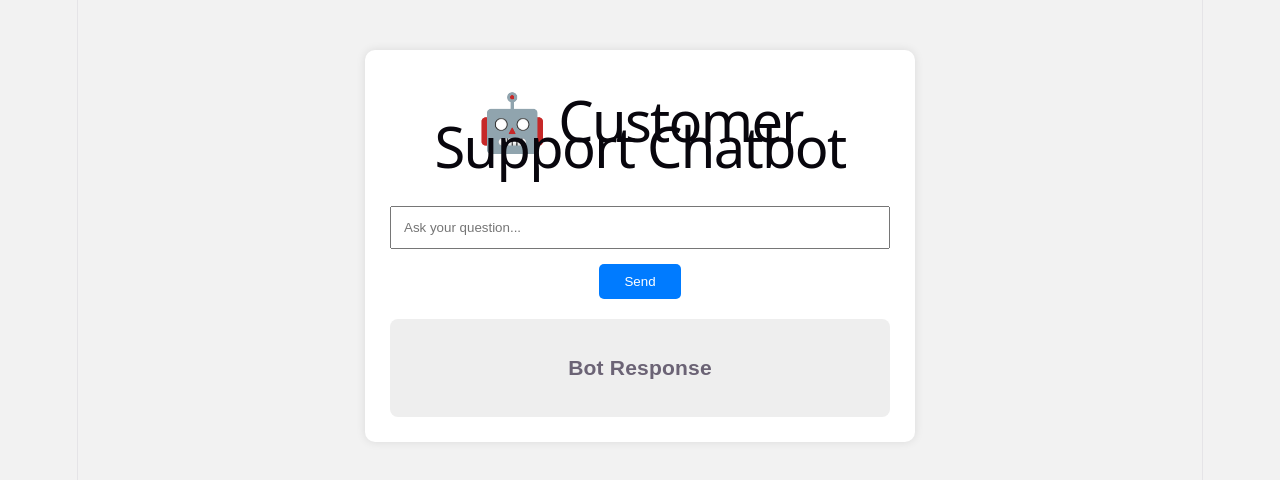
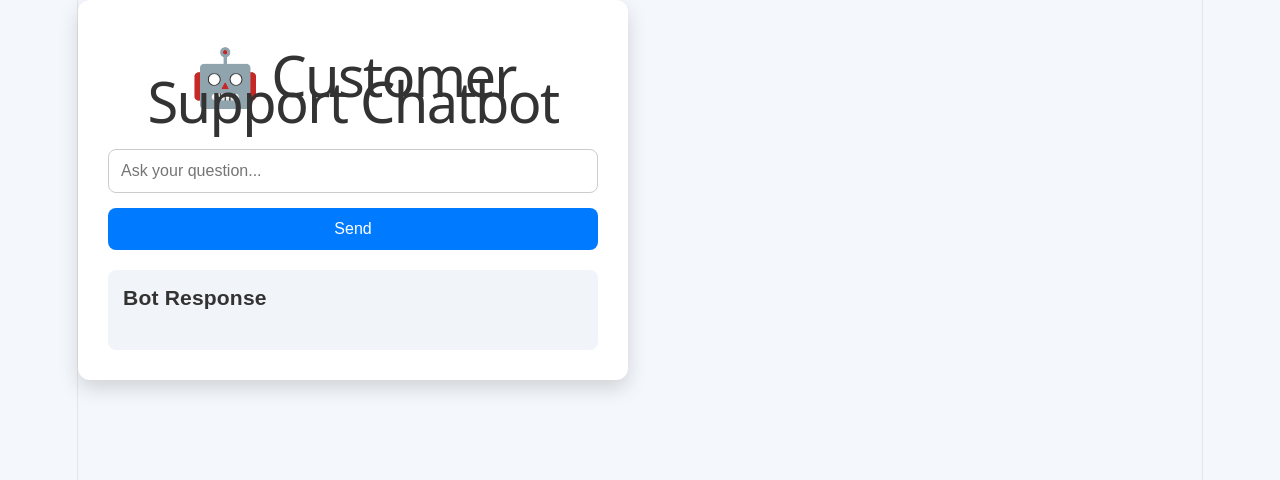
Before and after one commit to Ad-cell-ai/CUSTOMER-SUPPORT-CHATBOT, a React app in the folder frontend/: page / in a window 1280 px wide. Shown: the top 480 px of the page. Built offline with nearby package versions, Linux system fonts and the light colour scheme; no server answers; the HTML template or start-up script is replaced by a standard one.

Commit message:
Fix CORS configuration

```diff
--- a/frontend/src/App.css
+++ b/frontend/src/App.css
@@ -1,42 +1,95 @@
-body{
-  margin:0;
-  font-family:Arial,sans-serif;
-  background:#f2f2f2;
+* {
+  margin: 0;
+  padding: 0;
+  box-sizing: border-box;
 }
 
-.container{
-  width:500px;
-  margin:50px auto;
-  background:white;
-  padding:25px;
-  border-radius:10px;
-  box-shadow:0 0 10px rgba(0,0,0,.1);
-  text-align:center;
+body {
+  font-family: Arial, Helvetica, sans-serif;
+  background: #f4f7fb;
+  display: flex;
+  justify-content: center;
+  align-items: center;
+  min-height: 100vh;
 }
 
-input{
-  width:100%;
-  padding:12px;
-  margin:15px 0;
-  box-sizing:border-box;
+.container {
+  width: 100%;
+  max-width: 550px;
+  background: #ffffff;
+  padding: 30px;
+  border-radius: 12px;
+  box-shadow: 0 8px 20px rgba(0, 0, 0, 0.15);
+  text-align: center;
 }
 
-button{
-  padding:10px 25px;
-  background:#007bff;
-  color:white;
-  border:none;
-  border-radius:5px;
-  cursor:pointer;
+h1 {
+  margin-bottom: 20px;
+  color: #333;
 }
 
-button:hover{
-  background:#0056b3;
+input {
+  width: 100%;
+  padding: 12px;
+  margin: 15px 0;
+  border: 1px solid #ccc;
+  border-radius: 8px;
+  font-size: 16px;
+  outline: none;
 }
 
-.response{
-  margin-top:20px;
-  background:#eee;
-  padding:15px;
-  border-radius:8px;
+input:focus {
+  border-color: #007bff;
 }
+
+button {
+  width: 100%;
+  padding: 12px;
+  background: #007bff;
+  color: white;
+  border: none;
+  border-radius: 8px;
+  font-size: 16px;
+  cursor: pointer;
+  transition: 0.3s ease;
+}
+
+button:hover:not(:disabled) {
+  background: #0056b3;
+}
+
+button:disabled {
+  background: #8ab4f8;
+  cursor: not-allowed;
+}
+
+.response {
+  margin-top: 20px;
+  padding: 15px;
+  background: #f1f5f9;
+  border-radius: 8px;
+  text-align: left;
+  min-height: 80px;
+  word-wrap: break-word;
+}
+
+.response h3 {
+  margin-bottom: 10px;
+  color: #333;
+}
+
+.response p {
+  color: #555;
+  line-height: 1.6;
+}
+
+@media (max-width: 600px) {
+  .container {
+    margin: 20px;
+    padding: 20px;
+  }
+
+  h1 {
+    font-size: 24px;
+  }
+}
--- a/frontend/src/App.jsx
+++ b/frontend/src/App.jsx
@@ -2,7 +2,8 @@ import { useState } from "react";
 import axios from "axios";
 import "./App.css";
 
-const API_URL = import.meta.env.VITE_API_URL || "http://localhost:5000/api/chat";
+const API_URL =
+  "https://customer-support-chatbot-gf37.onrender.com/api/chat";
 
 function App() {
   const [message, setMessage] = useState("");
@@ -16,12 +17,11 @@ function App() {
     }
 
     setLoading(true);
+
     try {
       const res = await axios.post(
         API_URL,
-        {
-          message: message,
-        },
+        { message },
         {
           headers: {
             "Content-Type": "application/json",
@@ -32,18 +32,20 @@ function App() {
       setReply(res.data.response);
       setMessage("");
     } catch (err) {
-      console.error("Error:", err);
+      console.error(err);
+
       setReply(
-        err.response?.data?.message ||
-        err.message ||
-        "Unable to connect to the server. Make sure the backend is running."
+        err.response?.data?.response ||
+          err.response?.data?.message ||
+          err.message ||
+          "Unable to connect to the backend."
       );
     } finally {
       setLoading(false);
     }
   };
 
-  const handleKeyPress = (e) => {
+  const handleKeyDown = (e) => {
     if (e.key === "Enter" && !loading) {
       sendMessage();
     }
@@ -58,7 +60,7 @@ function App() {
         placeholder="Ask your question..."
         value={message}
         onChange={(e) => setMessage(e.target.value)}
-        onKeyPress={handleKeyPress}
+        onKeyDown={handleKeyDown}
         disabled={loading}
       />
 
```
Also changed, not shown: frontend/package.json (+6 -2 lines), frontend/vite.config.js (+4 -4 lines), 1 other file (tests, documents, lock files or other folders).
